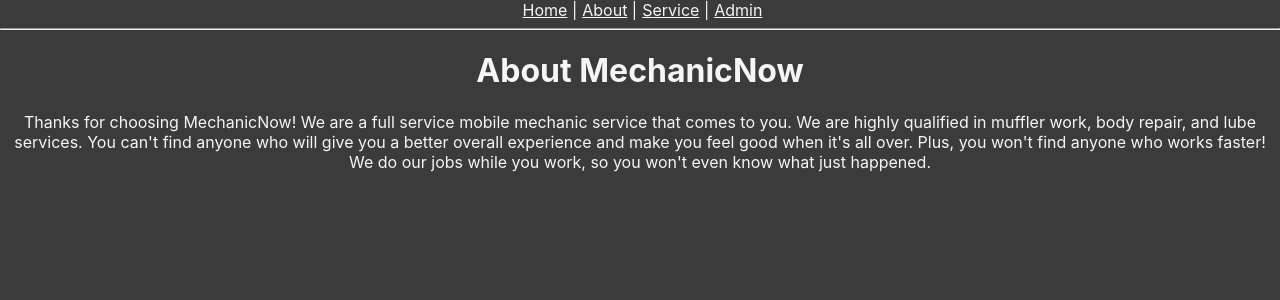
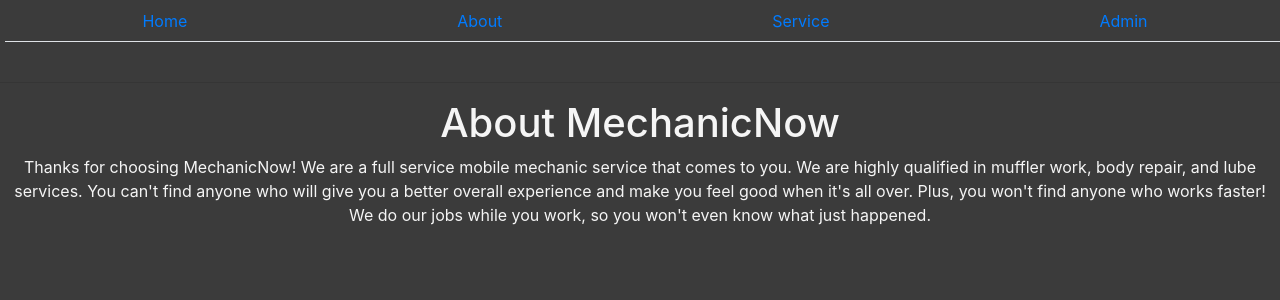
Before and after one commit to bethel-school-of-technology/team-ramsey-rebels-frontend, a React (Create React App) app: page /about in a window 1280 px wide. Shown: the top 300 px of the page. Built offline with nearby package versions, Linux system fonts and the light colour scheme.

Commit message:
added some bootstrap styling

```diff
--- a/src/App.css
+++ b/src/App.css
@@ -58,3 +58,8 @@
     transform: rotate(360deg);
   }
 }
+
+#logo{
+  width: 100px;
+  height: 50px;
+}
--- a/src/App.js
+++ b/src/App.js
@@ -12,6 +12,7 @@
 import Admin from './components/Admin/Admin';
 import Success from './components/Requests/Success';
 import About from './components/About/About';
+import 'bootstrap/dist/css/bootstrap.min.css';
 
 function App() {
   return (
--- a/src/components/About/About.js
+++ b/src/components/About/About.js
@@ -1,9 +1,9 @@
 import React from "react";
-import Nav from '../Nav/Nav';
+import Navigation from '../Nav/Navigation';
 
 const About = () => (
   <div>
-    <Nav />
+    <Navigation />
     <h1>About MechanicNow</h1>
     <p>Thanks for choosing MechanicNow! We are a full service mobile mechanic service that comes to you. We are highly qualified in muffler work, body repair, and lube services. You can't find anyone who will give you a better overall experience and make you feel good when it's all over. Plus, you won't find anyone who works faster! We do our jobs while you work, so you won't even know what just happened.</p>
   </div>
--- a/src/components/Admin/Admin.js
+++ b/src/components/Admin/Admin.js
@@ -1,7 +1,8 @@
 import React from 'react';
 import firebase from 'firebase';
 import AdminInput from './AdminInput';
-import Nav from '../Nav/Nav';
+import Navigation from '../Nav/Navigation';
+import Button from 'react-bootstrap/Button';
 
 function Admin() {
     const [requests, setRequests] = React.useState([]);
@@ -25,10 +26,10 @@
 
 return (
     <div>
-        <Nav />
+        <Navigation />
         <h1>Update service requests here:</h1>
         <div>
-        <button onClick={refreshPage}>Refresh Changes</button>
+        <Button variant="success" onClick={refreshPage}>Refresh Changes</Button>
     </div>
     <hr />
     <div>
@@ -37,6 +38,7 @@
                 <AdminInput request={request} />
                 </div>
         ))}
+                <Button variant="success" onClick={refreshPage}>Refresh Changes</Button>
     </div>
 
     </div>
--- a/src/components/Admin/AdminInput.js
+++ b/src/components/Admin/AdminInput.js
@@ -1,5 +1,6 @@
 import React from 'react';
 import firebase from 'firebase';
+import Button from 'react-bootstrap/Button';
 
 const AdminInput = ({request}) => {
 const [serviceType, setServiceType] = React.useState(request.serviceType);
@@ -22,8 +23,8 @@
     <p>{request.vehicle} | {request.location}</p>
     Service Needed: <input value={serviceType} onChange={(e) => {setServiceType(e.target.value)}}/>
     <br />
-    <button onClick={onUpdate}>Update</button>
-    <button onClick={onDelete}>Delete</button>
+    <Button variant="warning" onClick={onUpdate}>Update</Button>
+    <Button variant="danger" onClick={onDelete}>Delete</Button>
     <hr />
 
     </>)
--- a/src/components/Landing.js
+++ b/src/components/Landing.js
@@ -1,12 +1,12 @@
 import React from 'react';
 import PropTypes from 'prop-types';
 import { Link } from 'react-router-dom';
-import Nav from './Nav/Nav';
+import Navigation from './Nav/Navigation';
 
 const Landing = () => (
 
   <div>
-    <Nav />
+    <Navigation />
     <h1>
     Welcome to MechanicNow!
     </h1>
--- a/src/components/Nav/Nav.js
+++ /dev/null
@@ -1,30 +0,0 @@
-import React from "react";
-import { BrowserRouter as Router, Switch, Route, Link } from "react-router-dom";
-import Navbar from "react-bootstrap/Navbar";
-
-const Nav = () => (
-  <div>
-    <Navbar bg="light">
-      <Link to="/" className="nav">
-        Home
-      </Link> |
-      <Link to="/about" className="nav">
-        About
-      </Link> |
-      <Link to="/newrequest" className="nav">
-        Service
-      </Link> |
-      <Link to="/admin" className="nav">
-        Admin
-      </Link>
-      <br />
-      <hr />
-    </Navbar>
-  </div>
-);
-
-Nav.propTypes = {};
-
-Nav.defaultProps = {};
-
-export default Nav;
--- /dev/null
+++ b/src/components/Nav/Navigation.js
@@ -0,0 +1,37 @@
+import React from "react";
+import { BrowserRouter as Router, Switch, Route, Link } from "react-router-dom";
+import Nav from "react-bootstrap/Nav";
+const Navigation = () => (
+  <div>
+    <Nav fill variant="tabs">
+      <Nav.Item>
+        <Nav.Link href="/" className="nav">
+          Home
+        </Nav.Link>
+      </Nav.Item>
+      <Nav.Item>
+        <Nav.Link href="/about" className="nav">
+          About
+        </Nav.Link>
+      </Nav.Item>
+      <Nav.Item>
+        <Nav.Link href="/newrequest" className="nav">
+          Service
+        </Nav.Link>
+      </Nav.Item>
+      <Nav.Item>
+        <Nav.Link href="/admin" className="nav">
+          Admin
+        </Nav.Link>
+      </Nav.Item>
+      </Nav>
+      <br />
+      <hr />
+  </div>
+);
+
+Navigation.propTypes = {};
+
+Navigation.defaultProps = {};
+
+export default Navigation;
--- a/src/components/Requests/NewRequest.js
+++ b/src/components/Requests/NewRequest.js
@@ -1,6 +1,6 @@
 import React, { Component } from "react";
 import RequestDataService from "../../services/request.service";
-import Nav from '../Nav/Nav';
+import Navigation from '../Nav/Navigation';
 
 export default class NewRequest extends Component {
   constructor(props) {
@@ -111,7 +111,7 @@
   render() {
     return (
       <div className="submit-form">
-          <Nav />
+          <Navigation />
             <div className="form-group">
               <label htmlFor="fullName">Full Name</label>
               <input
--- a/src/components/Requests/Success.js
+++ b/src/components/Requests/Success.js
@@ -1,11 +1,11 @@
 import React from "react";
-import Nav from '../Nav/Nav';
+import Navigation from '../Nav/Navigation';
 
 function Success() {
 
 return (
     <div>
-        <Nav />
+        <Navigation />
         <h1>Success!</h1>
         <h3>Your request has been submitted! Our elite mechanics are heading your way now.</h3>
         </div>
--- a/src/index.js
+++ b/src/index.js
@@ -3,6 +3,7 @@
 import './index.css';
 import App from './App';
 import reportWebVitals from './reportWebVitals';
+
 
 ReactDOM.render(<App />, document.getElementById('root'));
 
```
Also changed, not shown: 1 other file (tests, documents, lock files or other folders).
